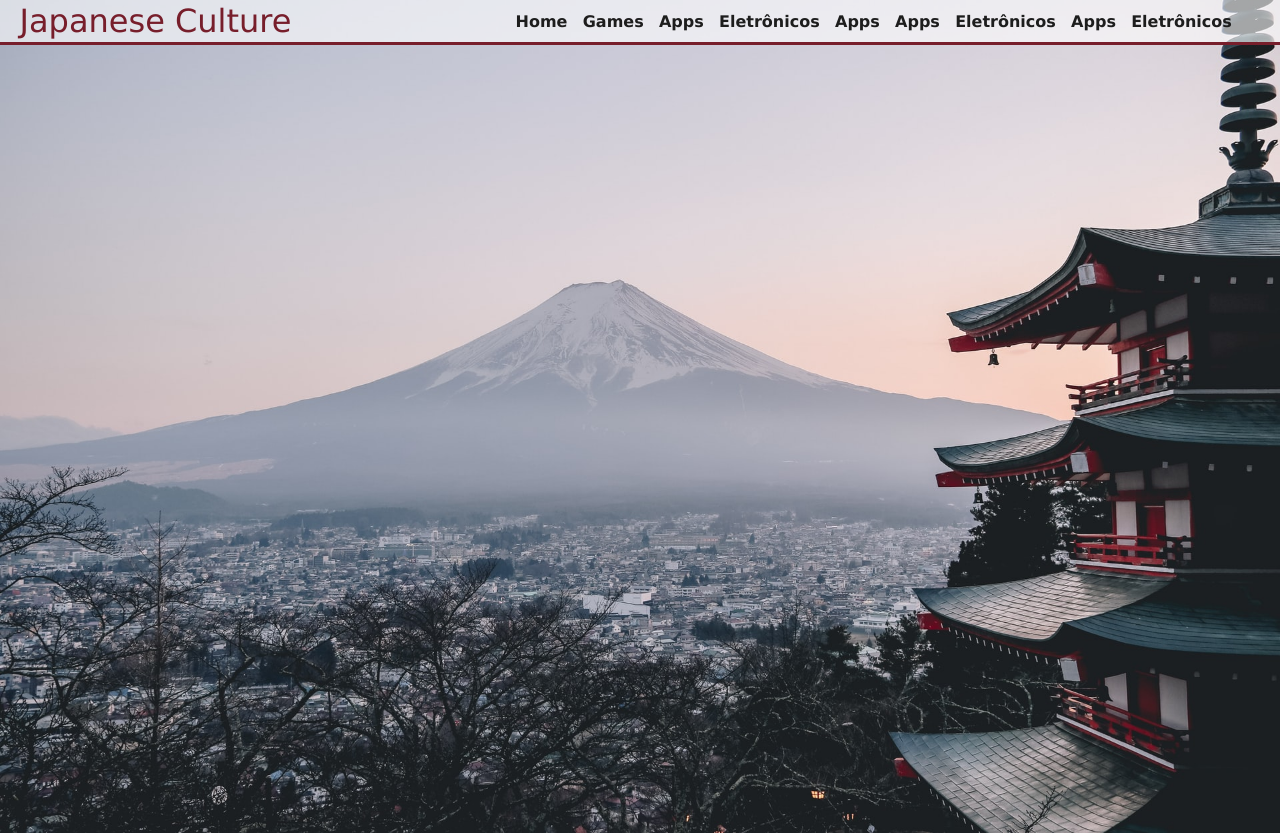
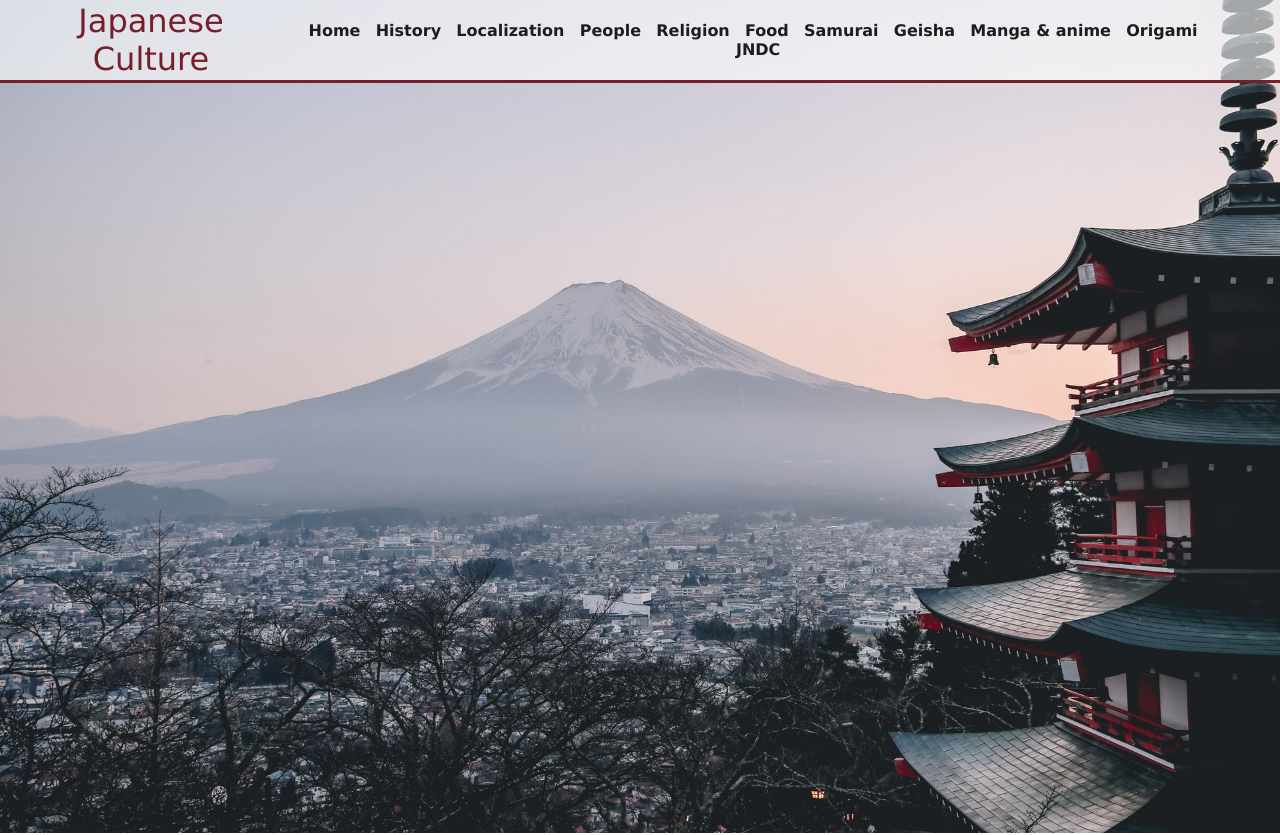
Before and after one commit to LeoAoki/japanese-culture, an Angular app: page /home in a window 1280 px wide. Shown: the top 835 px of the page. Built offline with nearby package versions, Linux system fonts and the light colour scheme.

Commit message:
Top-Bar com links para os assuntos certos

```diff
--- a/src/app/app.module.ts
+++ b/src/app/app.module.ts
@@ -14,7 +14,7 @@ import { HomeComponent } from './components/main/home/home.component';
   ],
   imports: [
     BrowserModule,
-    AppRoutingModule
+    AppRoutingModule,
   ],
   providers: [],
   bootstrap: [AppComponent]
--- a/src/app/components/top-bar/top-bar.component.css
+++ b/src/app/components/top-bar/top-bar.component.css
@@ -31,6 +31,9 @@ nav {
   color: rgb(139, 139, 139);
 }
 
+img {
+  width: 30px;
+}
 
 
 /* Formato do cabeçalho: */
--- a/src/app/components/top-bar/top-bar.component.html
+++ b/src/app/components/top-bar/top-bar.component.html
@@ -11,14 +11,16 @@
         <td>
           <nav>
             <b><a class="link" [routerLink]="['/home']">Home</a></b> &nbsp;
-            <b><a class="link" href="#">Games</a></b> &nbsp;
-            <b><a class="link" href="#">Apps</a></b> &nbsp;
-            <b><a class="link" href="#">Eletrônicos</a></b> &nbsp;
-            <b><a class="link" href="#">Apps</a></b> &nbsp;
-            <b><a class="link" href="#">Apps</a></b> &nbsp;
-            <b><a class="link" href="#">Eletrônicos</a></b> &nbsp;
-            <b><a class="link" href="#">Apps</a></b> &nbsp;
-            <b><a class="link" href="#">Eletrônicos</a></b>
+            <b><a class="link" [routerLink]="['/']">History</a></b> &nbsp;
+            <b><a class="link" [routerLink]="['/']">Localization</a></b> &nbsp;
+            <b><a class="link" [routerLink]="['/']">People</a></b> &nbsp;
+            <b><a class="link" [routerLink]="['/']">Religion</a></b> &nbsp;
+            <b><a class="link" [routerLink]="['/']">Food</a></b> &nbsp;
+            <b><a class="link" [routerLink]="['/']">Samurai</a></b> &nbsp;
+            <b><a class="link" [routerLink]="['/']">Geisha</a></b> &nbsp;
+            <b><a class="link" [routerLink]="['/']">Manga & anime</a></b> &nbsp;
+            <b><a class="link" [routerLink]="['/']">Origami</a></b> &nbsp;
+            <b><a class="link" [routerLink]="['/']">JNDC</a></b>
           </nav>
         </td>
 
--- a/src/styles.css
+++ b/src/styles.css
@@ -3,6 +3,7 @@
   padding: 0;
   color: rgb(29, 29, 29);
 }
+
 
 /* Barra de rolagem */
 /* Firefox */
@@ -26,6 +27,7 @@
   border: 3px solid white;
 }
 
+
 html {
   scroll-behavior: smooth;
 }
@@ -35,6 +37,7 @@ body {
   background-color: white;
 }
 
+
 .container {
   width: 70%;
   margin: 5% auto;
```
